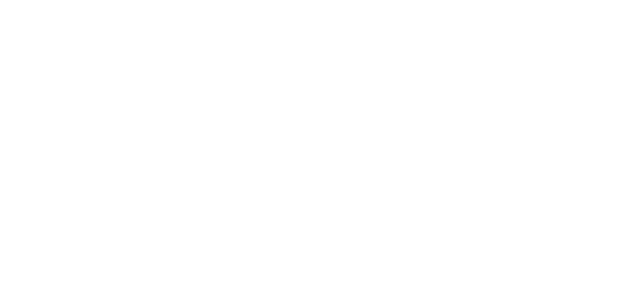
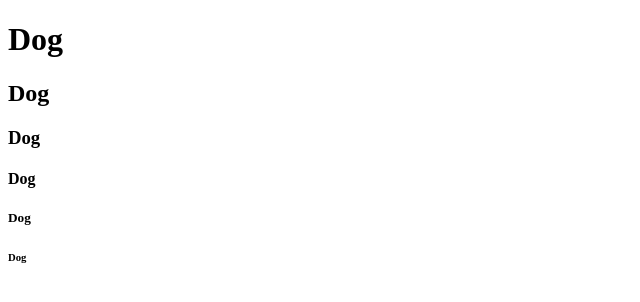
Before and after one commit to JNBaloney/holberton-learning_web_programming, a plain HTML site: page index.html in a window 1280 px wide. Shown: the whole page, without its empty margins (0-640 px from the left). Drawn offline with Linux system fonts and the light colour scheme.

Commit message:
<h1><h1>

```diff
--- a/index.html
+++ b/index.html
@@ -1,3 +1,9 @@
 <!DOCTYPE html>
 <body>
+  <h1> Dog </h1>
+  <h2> Dog </h2>
+  <h3> Dog </h3>
+  <h4> Dog </h4>
+  <h5> Dog </h5>
+  <h6> Dog </h6>
 </body>
```
